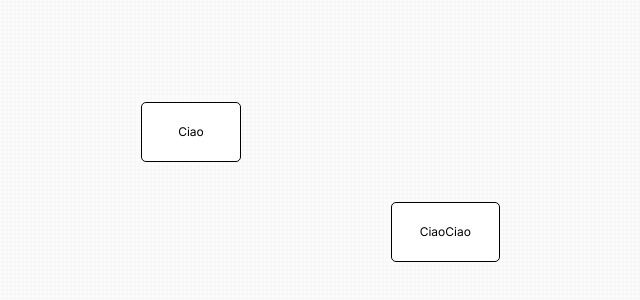
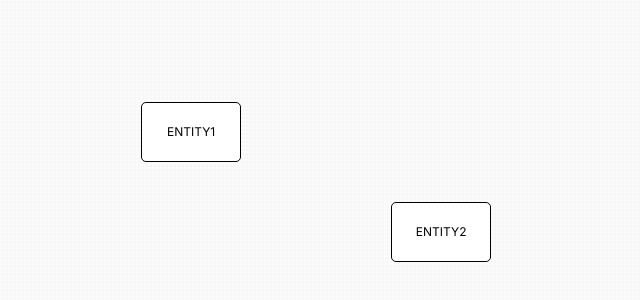
Before and after one commit to dcaon01/izichartz, a Next.js app: page / in a window 1280 px wide. Shown: the part 98-398 px from the top of the page, without its empty margins (9-649 px from the left). Built offline with nearby package versions, Linux system fonts and the light colour scheme.

Commit message:
Sistemati i commenti-1

```diff
--- a/components/modules/ER/ER.js
+++ b/components/modules/ER/ER.js
@@ -4,6 +4,10 @@ import { useSelector } from 'react-redux';
 import Workpane from '../general/Workpane.js';
 import Generator from './Generator.js';
 
+/**
+ * ER
+ * Componente che renderizza e gestisce il modulo ER.
+ */
 export default function ER() {
     let components = useSelector(state => state.designElements);
     let wpHeight = 1920;
--- a/components/modules/ER/Entity.js
+++ b/components/modules/ER/Entity.js
@@ -7,29 +7,45 @@ import { globalSlice } from "@/store/design/global-slice";
 import { elementsSlice } from "@/store/design/elements-slice";
 import { motion } from 'framer-motion';
 
+/**
+ * Entity
+ * Componente che renderizza un'entità del modello ER.
+ * @param id: indice e identificatore dell'elemento all'interno dell'array degli elementi.
+ */
 export default function Entity({ id }) {
     /* Campi di esemplare */
-    let text = useSelector(state => state.designElements[id - 1].options.text); // Testo interno al rettangolo
-    let tLength = text.length * 1.1;
-    console.log(tLength);
-    let position = useSelector(state => state.designElements[id - 1].options.position); // Oggetto posizione
+    let text = useSelector(state => state.designElements[id - 1].options.text); // Testo interno al rettangolo.
+    let position = useSelector(state => state.designElements[id - 1].options.position); // Oggetto posizione.
 
-    /* Variabili d'utility */
+    /* Elementi d'utility */
     let [grabbing, setGrabbing] = useState(false);
     let selectedId = useSelector(state => state.designGlobal.selected);
-    let [offset, setOffset] = useState({ x: 0, y: 0 }); // Oggetto di offset
+    let [offset, setOffset] = useState({ x: 0, y: 0 }); // Oggetto di offset.
     let curs = "pointer";
+    let tLength = text.length * 1.1; // Oggetto che calcola un limite superiore alla grandezza della casella di testo.
     const dispatch = useDispatch();
 
     /* Refs */
     let inputRef = useRef();
 
+    /**
+     * handleSelection
+     * Funzione che gestisce la selezione dell'elemento aggiornando lo slice
+     * globale.
+     * @param event: oggetto evento triggerato onClick.
+     */
     function handleSelection(event) {
         event.stopPropagation();
         dispatch(globalSlice.actions.selection(id));
     }
 
-    /* Funzione per la gestione del dragging dell'oggetto */
+    /**
+     * handleGrabbing
+     * Funzione che gestisce il calcolo dell'offset tra la posizione
+     * dell'elemento cliccato e quella dl puntatore, in modo da gestire al
+     * meglio il trascinamento.
+     * @param event: oggetto evento triggerato onMouseDown.
+     */
     function handleGrabbing(event) {
         event.preventDefault();
         inputRef.current.blur();
@@ -39,14 +55,21 @@ export default function Entity({ id }) {
         setOffset({ x, y });
     }
 
-    /* Funzione per la gestione del rilascio del click sull'oggetto */
+    /**
+     * handleNotGrabbingAnymore
+     * Funzione che gestisce il fatto che l'utente non prema più sull'elemento.
+     */
     function handleNotGrabbingAnymore() {
         setGrabbing(false);
     }
 
-    /* Funzione per la gestione del dragging dell'oggetto */
+    /**
+     * handleDragging
+     * Funzione che gestisce il trascinamento dell'elemento.
+     * @param event: oggetto evento triggerato onMouseMove.
+     */
     function handleDragging(event) {
-        event.preventDefault();  // Non sistema il ritardo del dragging
+        event.preventDefault();  // Sistema il dragging merdoso
         if (grabbing) {
             let x = event.clientX - offset.x;
             let y = event.clientY - offset.y;
@@ -54,19 +77,37 @@ export default function Entity({ id }) {
         }
     }
 
-    /* Funzione per gestire il mouse che se ne va dall'oggetto */
+    /**
+     * handleLeaving
+     * Funzione che gestisce il mouse che se va dalla superficie dell'elemento.
+     * Deve essere messa per forza sennò grabbing rimarrebbe settato, fornendo
+     * una brutta UE.
+     */
     function handleLeaving() {
         setGrabbing(false);
     }
 
+    /**
+     * handleInput
+     * Funzione che gestisce l'input da textbox dell'utente.
+     * @param event: oggetto evento triggerato onChange.
+     */
     function handleInput(event) {
         dispatch(elementsSlice.actions.modifyOptionElement({ id: id, option: 'text', value: event.target.value }));
     }
 
+    /**
+     * handleInputInsert
+     * Funzione che gestisce la propagazione dell'evento onClick della textbox al div esterno.
+     * Siccome l'evento che vogliamo prelevare è lo stesso dell'elemento contenente, di default viene
+     * triggerata quella, non facendo più modificare la textbox.
+     * @param event: oggetto evento triggerato onChange.
+     */
     function handleInputInsert(event) {
         event.stopPropagation();
     }
 
+    /* Gestione dinamica del cursore */
     if (selectedId === id) {
         if (grabbing) {
             curs = "grabbing"
@@ -75,7 +116,7 @@ export default function Entity({ id }) {
         }
     }
 
-    /* RENDERING */
+    /* Rendering */
     return (
         <motion.div
             onClick={handleSelection}
--- a/components/modules/ER/Relation.js
+++ b/components/modules/ER/Relation.js
@@ -1,9 +1,19 @@
 
-export default function () {
+/**
+ * Relation
+ * Componente che renderizza una relazione nel modello ER
+ * @param id: indice e identificatore dell'elemento all'interno dell'array degli elementi.
+*/
+export default function Relation({id}) {
+
+    function calculatePoints () {
+
+    }
+
     return (
         <div>
             <svg>
-
+                <polygon points/>
             </svg>
         </div>
     );
--- a/package.json
+++ b/package.json
@@ -14,7 +14,8 @@
     "next": "14.1.3",
     "react": "^18",
     "react-dom": "^18",
-    "react-redux": "^9.1.0"
+    "react-redux": "^9.1.0",
+    "typescript": "^5.4.3"
   },
   "devDependencies": {
     "@types/node": "^20",
@@ -22,7 +23,6 @@
     "@types/react-dom": "^18",
     "autoprefixer": "^10.0.1",
     "postcss": "^8",
-    "tailwindcss": "^3.3.0",
-    "typescript": "^5"
+    "tailwindcss": "^3.3.0"
   }
 }
--- a/store/design/elements-slice.js
+++ b/store/design/elements-slice.js
@@ -9,7 +9,7 @@ const init = [
         type: "Entity",
         id: 1,
         options: {
-            text: "Ciao",
+            text: "ENTITY1",
             position: {
                 x: 150,
                 y: 200,
@@ -20,7 +20,7 @@ const init = [
         type: "Entity",
         id: 2,
         options: {
-            text: "CiaoCiao",
+            text: "ENTITY2",
             position: {
                 x: 400,
                 y: 300,
```
Also changed, not shown: components/modules/ER/Generator.js (+8 -8 lines), components/modules/general/Workpane.js (+17 -1 lines), 1 other file (tests, documents, lock files or other folders).
